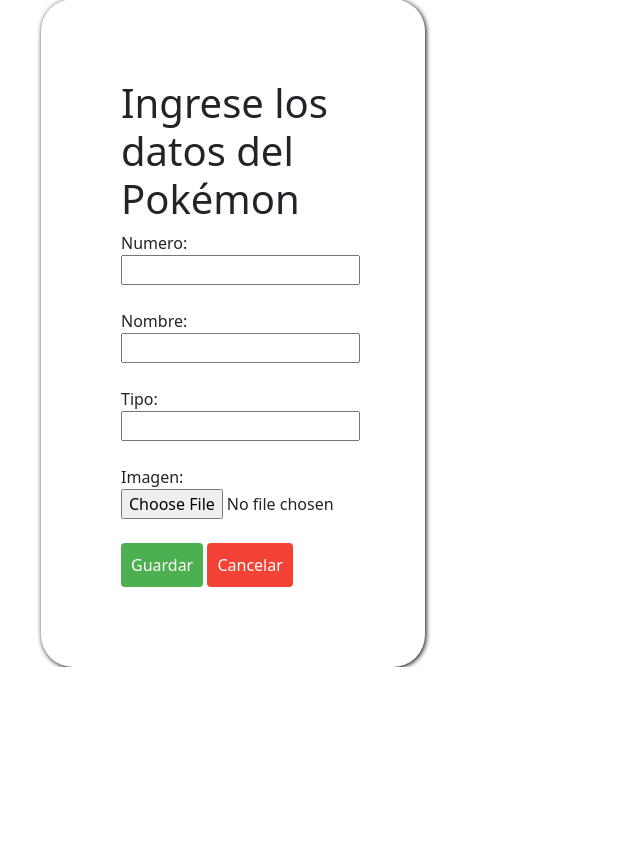
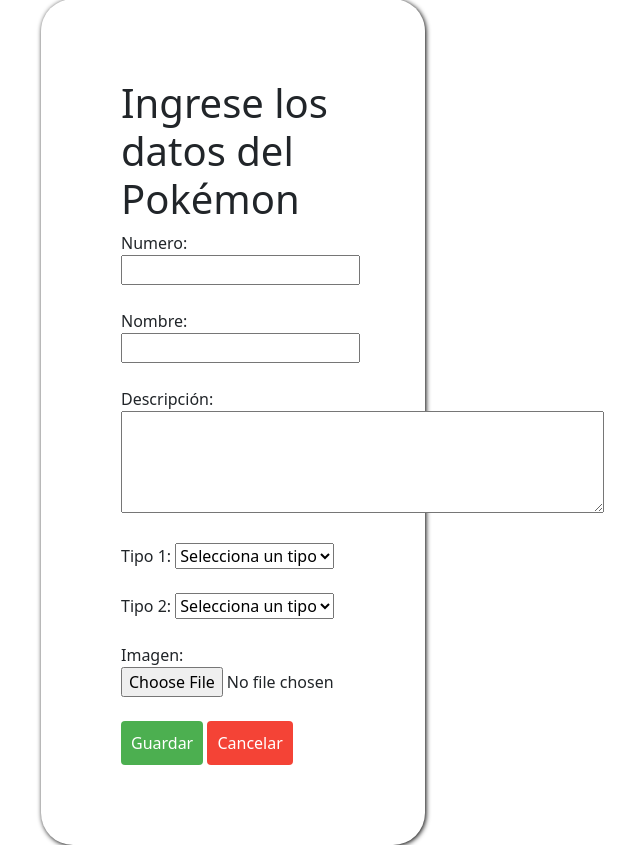
Before and after one commit to lucasebarreiro/Pokedex, a PHP site: page /cargarPokemon.php in a window 1280 px wide. Shown: the part 231-1076 px from the top of the page, without its empty margins (407-1047 px from the left). Before the commit the page ends 898 px from the top, so only its background shows below. Run offline with PHP 8.4, Linux system fonts and the light colour scheme; a user stored in the database is signed in.

Commit message:
anda el cargar pokemon con tipo 1 y 2

```diff
--- a/cargarPokemon.php
+++ b/cargarPokemon.php
@@ -41,9 +41,11 @@ include_once "headerloged.php";
         var id = document.getElementById("id").value;
         var nombre = document.getElementById("nombre").value;
         var tipo = document.getElementById("tipo").value;
+        var tipo2 = document.getElementById("tipo2").value;
         var imagen = document.getElementById("imagen").value;
+        var descripcion = document.getElementById("descripcion").value;
 
-        if (id === "" || nombre === "" || tipo === "" || imagen === "") {
+        if (id === "" || nombre === "" || tipo === "" || imagen === "" || descripcion === "") {
             alert("Por favor, complete todos los campos antes de guardar.");
             return false;
         }
@@ -54,18 +56,46 @@ include_once "headerloged.php";
 <form class="form" action="carga.php" method="POST" enctype="multipart/form-data" onsubmit="return validarFormulario()">
     <h1>Ingrese los datos del Pokémon</h1>
 
-    <label> Numero: </label>
+    <label>Numero:</label>
     <input type="text" name="id" id="id"><br><br>
 
-    <label> Nombre: </label>
+    <label>Nombre:</label>
     <input type="text" name="nombre" id="nombre"><br><br>
 
-    <label> Tipo: </label>
-    <input type="text" name="tipo" id="tipo"><br><br>
+    <label>Descripción:</label><br>
+    <textarea name="descripcion" id="descripcion" rows="4" cols="50"></textarea><br><br>
 
-    <label> Imagen: </label>
+    <label>Tipo 1:</label>
+    <select name="tipo_id" id="tipo_id">
+        <option value="" disabled selected>Selecciona un tipo</option>
+        <?php
+        $tipos = [
+            1 => "Agua", 2 => "Fuego", 3 => "Planta", 4 => "Acero", 5 => "Volador",
+            6 => "Hielo", 7 => "Bicho", 8 => "Electrico", 9 => "Normal", 10 => "Roca",
+            11 => "Tierra", 12 => "Lucha", 13 => "Hada", 14 => "Psiquico", 15 => "Veneno",
+            16 => "Dragon", 17 => "Fantasma", 18 => "Siniestro"
+        ];
+        foreach ($tipos as $id => $tipo) {
+            echo '<option value="' . $id . '">' . ucfirst($tipo) . '</option>';
+        }
+        ?>
+    </select><br><br>
+
+    <label>Tipo 2:</label>
+    <select name="tipo2_id" id="tipo2_id">
+        <option value="" disabled selected>Selecciona un tipo</option>
+        <?php
+        foreach ($tipos as $id => $tipo) {
+            echo '<option value="' . $id . '">' . ucfirst($tipo) . '</option>';
+        }
+        ?>
+    </select><br><br>
+
+    <label>Imagen:</label>
     <input type="file" name="imagen" id="imagen"><br><br>
 
     <input type="submit" value="Guardar">
     <button type="button" onclick="window.history.back()">Cancelar</button>
 </form>
+</body>
+</html>
```
Also changed, not shown: carga.php (+9 -6 lines).
